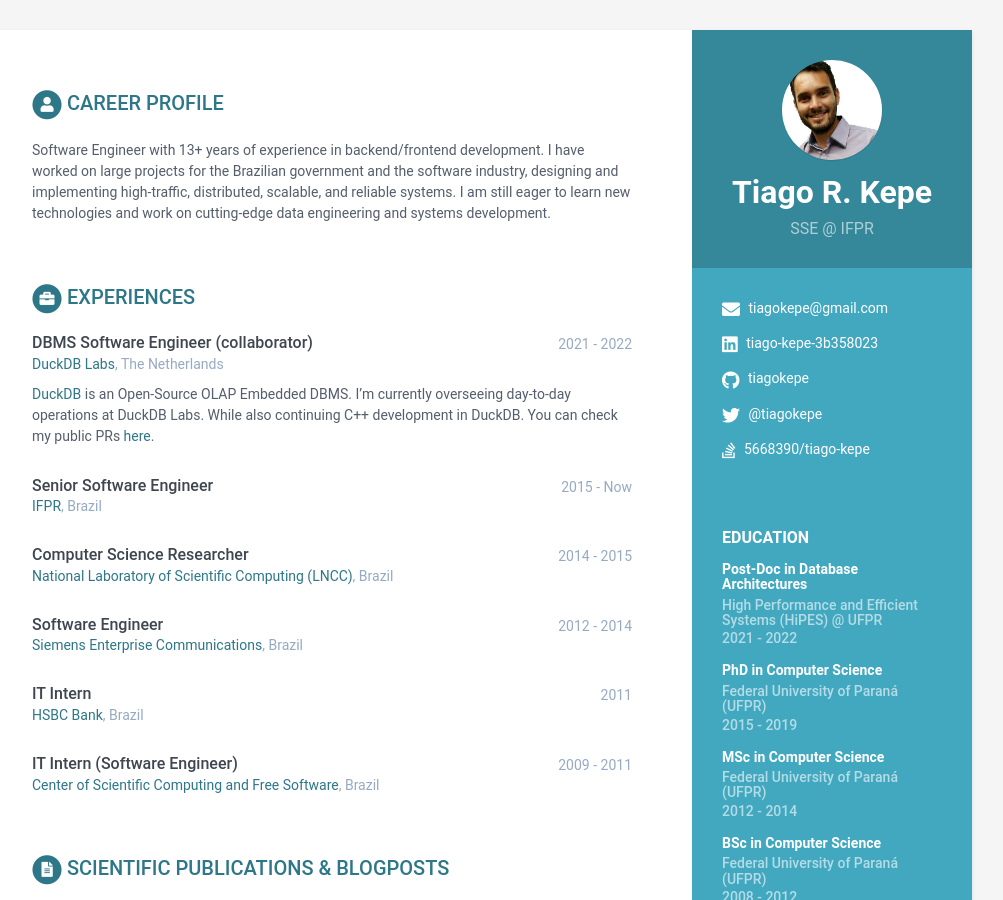
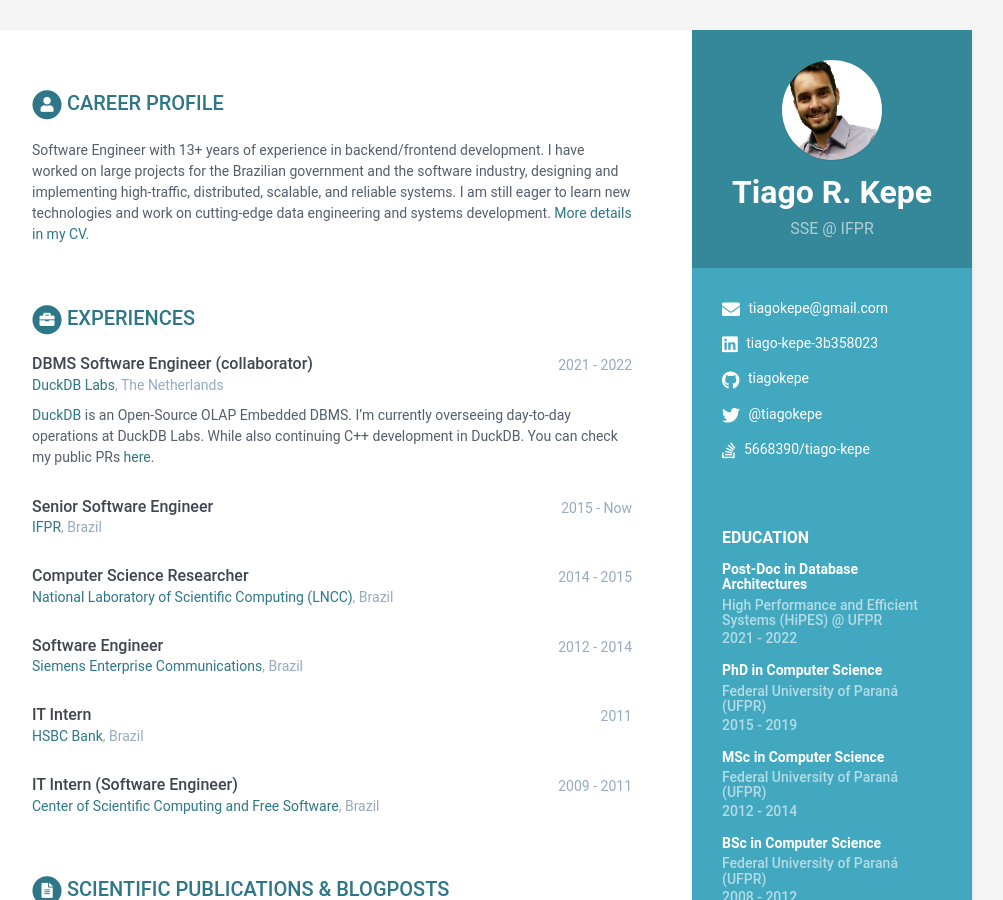
Before and after one commit to tiagokepe/tiagokepe.github.io, a Jekyll site: the page built from index.html, in a window 1280 px wide and 900 px high. Shown: the whole window, without its empty margins (168-1171 px from the left). Built offline with Jekyll 4.4.1, drawn with Linux system fonts in a browser that asks for light colours; some of the changed lines change nothing that is shown.

Commit message:
Adding CV.

```diff
--- a/_data/data.yml
+++ b/_data/data.yml
@@ -34,8 +34,7 @@
 
 career-profile:
     title: Career Profile
-    summary: Software Engineer with 13+ years of experience in backend/frontend development. I have worked on large projects for the Brazilian government and the software industry, designing and implementing high-traffic, distributed, scalable, and reliable systems. I am still eager to learn new technologies and work on cutting-edge data engineering and systems development.
-    CV: <a href="_data\tiagokepe-CV_english.pdf">More details in my CV.</a>
+    summary: Software Engineer with 13+ years of experience in backend/frontend development. I have worked on large projects for the Brazilian government and the software industry, designing and implementing high-traffic, distributed, scalable, and reliable systems. I am still eager to learn new technologies and work on cutting-edge data engineering and systems development. <a href="_data\tiagokepe-CV_english.pdf">More details in my CV.</a>
 
 education:
     - degree: Post-Doc in Database Architectures
```
